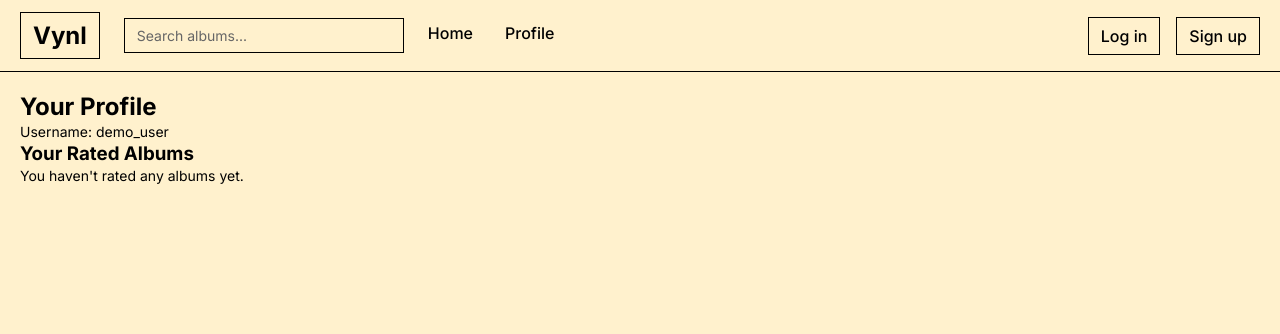
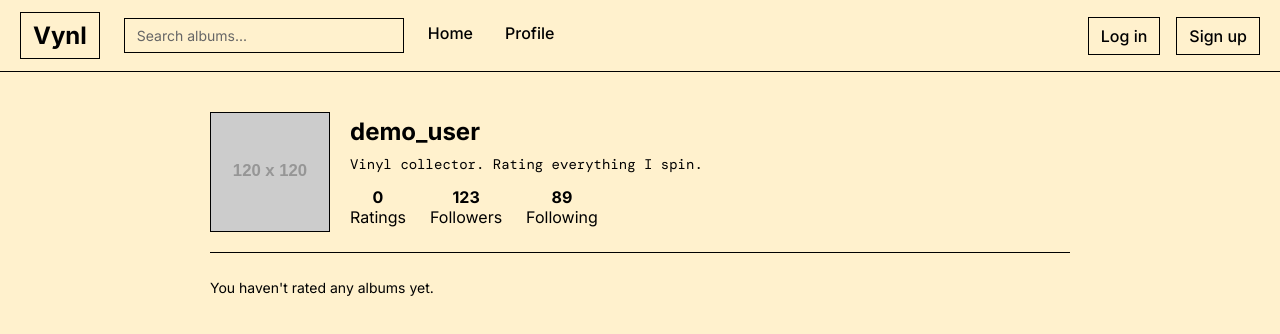
Before and after one commit to avl227/Vynl, a React (Vite) app in the folder frontend/: page /profile in a window 1280 px wide. Shown: the top 334 px of the page. Built offline with nearby package versions, Linux system fonts and the light colour scheme.

Commit message:
album page changes

```diff
--- a/frontend/src/components/AlbumCard.jsx
+++ b/frontend/src/components/AlbumCard.jsx
@@ -10,6 +10,7 @@ const AlbumCard = ({ album }) => {
 
     const handleRateClick = (e) => {
         e.preventDefault();
+        e.stopPropagation();
         navigate(`/album/${album.id}`, { state: { startRating: true } });
     };
 
@@ -17,15 +18,20 @@ const AlbumCard = ({ album }) => {
         navigate(`/album/${album.id}`);
     };
 
+    const hasRating = Boolean(existing)
+
     return (
         <div className="album-card" onClick={handleCardClick}>
             <img src={album.artworkUrl} alt={`${album.title} artwork`} className="album-art" />
             <div className="album-info">
                 <h3 className="album-title">{album.title}</h3>
                 <p className="album-artist">{album.artist}</p>
-                <button className="rate-button" onClick={handleRateClick}>
-                    Rate Album
-                </button>
+                                <div style={{display:'flex',gap:8,alignItems:'center'}}>
+                                    <button className="rate-button" onClick={handleRateClick}>
+                                        {hasRating ? 'Edit Rating' : 'Rate Album'}
+                                    </button>
+                                    {hasRating && <span style={{fontFamily:"DM Mono, monospace",fontSize:12}}>{existing.rating}</span>}
+                                </div>
             </div>
         </div>
     );
--- a/frontend/src/components/RatingFlow.jsx
+++ b/frontend/src/components/RatingFlow.jsx
@@ -15,15 +15,8 @@ export default function RatingFlow({ album, existingRatings, onComplete }) {
   }
 
   const handleSentimentChoice = (choice) => {
+    // Only record the sentiment for now; user can add a note then click Done
     setSentiment(choice)
-    // If no existing albums, skip comparisons and save immediately
-    if (existingRatings.length === 0) {
-      const sentimentScores = { liked: 7, fine: 5, disliked: 2 }
-      onComplete(sentimentScores[choice], note)
-    } else {
-      // Move to comparisons
-      setInComparison(true)
-    }
   }
 
   const handleComparisonComplete = (finalScore) => {
@@ -90,7 +83,7 @@ export default function RatingFlow({ album, existingRatings, onComplete }) {
             }}
             className="submit-button"
           >
-            {existingRatings.length === 0 ? 'Save Rating' : 'Continue to Ranking'}
+            Done
           </button>
         )}
       </div>
--- a/frontend/src/pages/AlbumDetail.css
+++ b/frontend/src/pages/AlbumDetail.css
@@ -102,6 +102,13 @@
   margin: 0;
 }
 
+.rating-note {
+  margin-top: 8px;
+  font-family: 'DM Mono', monospace;
+  font-size: 13px;
+  color: #000;
+}
+
 .rate-album-button {
   background: #ff8c42;
   border: 1px solid #000;
--- a/frontend/src/pages/AlbumDetail.jsx
+++ b/frontend/src/pages/AlbumDetail.jsx
@@ -33,6 +33,7 @@ export default function AlbumDetail() {
   }
 
   const displayRating = ratings?.myRating ?? existing?.rating
+  const displayNote = ratings?.note ?? existing?.note
 
   return (
     <main className="album-detail">
@@ -65,6 +66,7 @@ export default function AlbumDetail() {
             <div className="rating-item">
               <p className="rating-label">My Rating</p>
               <Rating value={displayRating} />
+              {displayNote && <p className="rating-note">{displayNote}</p>}
             </div>
             <div className="rating-item">
               <p className="rating-label">Friend Rating</p>
--- /dev/null
+++ b/frontend/src/pages/Profile.css
@@ -0,0 +1,102 @@
+.profile-page {
+  padding: 40px 20px;
+  max-width: 900px;
+  margin: 0 auto;
+}
+
+.profile-header {
+  display: flex;
+  gap: 20px;
+  align-items: center;
+  border-bottom: 1px solid #000;
+  padding-bottom: 20px;
+  margin-bottom: 24px;
+}
+
+.profile-photo {
+  width: 120px;
+  height: 120px;
+  object-fit: cover;
+  border: 1px solid #000;
+}
+
+.profile-meta h2 {
+  margin: 0 0 8px 0;
+  font-family: 'Inter', sans-serif;
+}
+
+.profile-bio {
+  font-family: 'DM Mono', monospace;
+  margin: 0 0 12px 0;
+}
+
+.profile-stats {
+  display: flex;
+  gap: 24px;
+}
+
+.profile-stats div {
+  text-align: center;
+}
+
+.ratings-feed {
+  display: flex;
+  flex-direction: column;
+  gap: 12px;
+}
+
+.rating-item {
+  display: flex;
+  gap: 12px;
+  border: 1px solid #000;
+  padding: 12px;
+  background: #fff1cd;
+  cursor: pointer;
+}
+
+.rating-art {
+  width: 84px;
+  height: 84px;
+  object-fit: cover;
+  border: 1px solid #000;
+}
+
+.rating-body {
+  flex: 1;
+}
+
+.rating-title {
+  margin: 0 0 4px 0;
+  font-family: 'Inter', sans-serif;
+  font-size: 16px;
+}
+
+.rating-artist {
+  margin: 0 0 8px 0;
+  font-family: 'DM Mono', monospace;
+  font-size: 13px;
+}
+
+.rating-score {
+  margin: 0 0 8px 0;
+  font-weight: 600;
+}
+
+.rating-note {
+  margin: 0;
+  font-family: 'DM Mono', monospace;
+  font-size: 13px;
+  color: #000;
+}
+
+.remove-btn {
+  background: none;
+  border: 1px solid #000;
+  padding: 8px 12px;
+  cursor: pointer;
+}
+
+.empty {
+  font-family: 'Inter', sans-serif;
+  color: #000;
+}
--- a/frontend/src/pages/Profile.jsx
+++ b/frontend/src/pages/Profile.jsx
@@ -1,8 +1,10 @@
 import React from 'react'
-import AlbumList from '../components/AlbumList'
+import { useNavigate } from 'react-router-dom'
 import { getAllRatings, removeRating } from '../utils/ratings'
+import './Profile.css'
 
 export default function Profile(){
+  const navigate = useNavigate()
   const ratings = getAllRatings()
 
   const handleRemove = (id) => {
@@ -11,23 +13,38 @@ export default function Profile(){
   }
 
   return (
-    <main style={{padding:20}}>
-      <h2>Your Profile</h2>
-      <p>Username: demo_user</p>
+    <main className="profile-page">
+      <header className="profile-header">
+        <img className="profile-photo" src="https://via.placeholder.com/120?text=Photo" alt="Profile" />
+        <div className="profile-meta">
+          <h2>demo_user</h2>
+          <p className="profile-bio">Vinyl collector. Rating everything I spin.</p>
+          <div className="profile-stats">
+            <div><strong>{ratings.length}</strong><div>Ratings</div></div>
+            <div><strong>123</strong><div>Followers</div></div>
+            <div><strong>89</strong><div>Following</div></div>
+          </div>
+        </div>
+      </header>
 
-      <h3>Your Rated Albums</h3>
-      {ratings.length === 0 && <p>You haven't rated any albums yet.</p>}
-      <div style={{display:'grid',gridTemplateColumns:'repeat(auto-fill, minmax(220px,1fr))',gap:16}}>
+      <section className="ratings-feed">
+        {ratings.length === 0 && <p className="empty">You haven't rated any albums yet.</p>}
+
         {ratings.map(r => (
-          <div key={r.id} style={{border:'1px solid #eee',padding:12,borderRadius:6}}>
-            <img src={r.album.artworkUrl} alt={r.album.title} style={{width:'100%',borderRadius:4}} />
-            <h4>{r.album.title}</h4>
-            <p style={{margin:0}}>by {r.album.artist}</p>
-            <p style={{margin:0}}>Your rating: {r.rating}</p>
-            <button onClick={() => handleRemove(r.id)} style={{marginTop:8}}>Remove</button>
-          </div>
+          <article key={r.id} className="rating-item" onClick={() => navigate(`/album/${r.id}`)}>
+            <img src={r.album.artworkUrl} alt={r.album.title} className="rating-art" />
+            <div className="rating-body">
+              <h4 className="rating-title">{r.album.title}</h4>
+              <p className="rating-artist">{r.album.artist}</p>
+              <p className="rating-score">My rating: {r.rating}</p>
+              {r.note && <p className="rating-note">{r.note}</p>}
+            </div>
+            <div className="rating-actions">
+              <button className="remove-btn" onClick={(e) => { e.stopPropagation(); handleRemove(r.id) }}>Remove</button>
+            </div>
+          </article>
         ))}
-      </div>
+      </section>
     </main>
   )
 }
--- a/frontend/src/utils/ratings.js
+++ b/frontend/src/utils/ratings.js
@@ -32,7 +32,9 @@ export function getRating(id) {
 
 export function getAllRatings() {
   const store = readStore()
-  return Object.entries(store).map(([id, value]) => ({ id, ...value }))
+  return Object.entries(store)
+    .map(([id, value]) => ({ id, ...value }))
+    .sort((a, b) => (b.updatedAt || 0) - (a.updatedAt || 0))
 }
 
 export function removeRating(id) {
```
